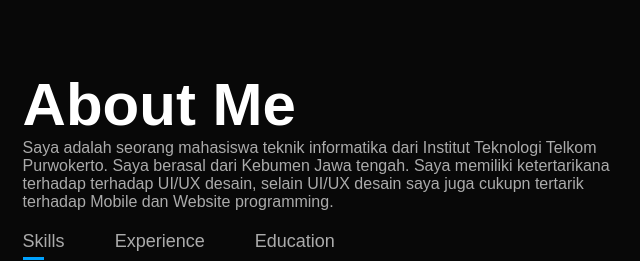
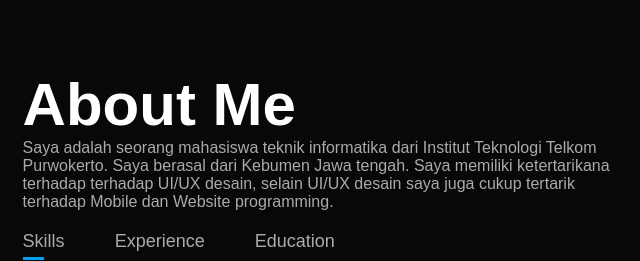
Before and after one commit to sania38/Portfolio, a plain HTML site: page A_Morning_Sani Akhzam/index.html in a window 1280 px wide. Shown: the part 820-1081 px from the top of the page, 515-1155 px from the left. Drawn offline with Linux system fonts and the light colour scheme.

Commit message:
pake folder

```diff
--- a/index.html
+++ b/A_Morning_Sani Akhzam/index.html
@@ -48,7 +48,7 @@
               Saya adalah seorang mahasiswa teknik informatika dari Institut
               Teknologi Telkom Purwokerto. Saya berasal dari Kebumen Jawa
               tengah. Saya memiliki ketertarikana terhadap terhadap UI/UX
-              desain, selain UI/UX desain saya juga cukupn tertarik terhadap
+              desain, selain UI/UX desain saya juga cukup tertarik terhadap
               Mobile dan Website programming.
             </p>
 
```
Also changed, not shown: A_Morning_Sani Akhzam/images/Landing Page.png (renamed from images/Landing Page.png), A_Morning_Sani Akhzam/images/Logo.png (renamed from images/Logo.png), A_Morning_Sani Akhzam/images/Logoo.png (renamed from images/Logoo.png), A_Morning_Sani Akhzam/images/Monitoring.png (renamed from images/Monitoring.png), A_Morning_Sani Akhzam/images/Sani.png (renamed from images/Sani.png), A_Morning_Sani Akhzam/images/Travel.png (renamed from images/Travel.png), A_Morning_Sani Akhzam/images/Wallpaper.png (renamed from images/Wallpaper.png), A_Morning_Sani Akhzam/images/java.png (renamed from images/java.png), A_Morning_Sani Akhzam/images/landscape.png (renamed from images/landscape.png), A_Morning_Sani Akhzam/images/potrait.png (renamed from images/potrait.png), A_Morning_Sani Akhzam/images/tsuki.png (renamed from images/tsuki.png), A_Morning_Sani Akhzam/style.css (renamed from style.css), 4 other files.
